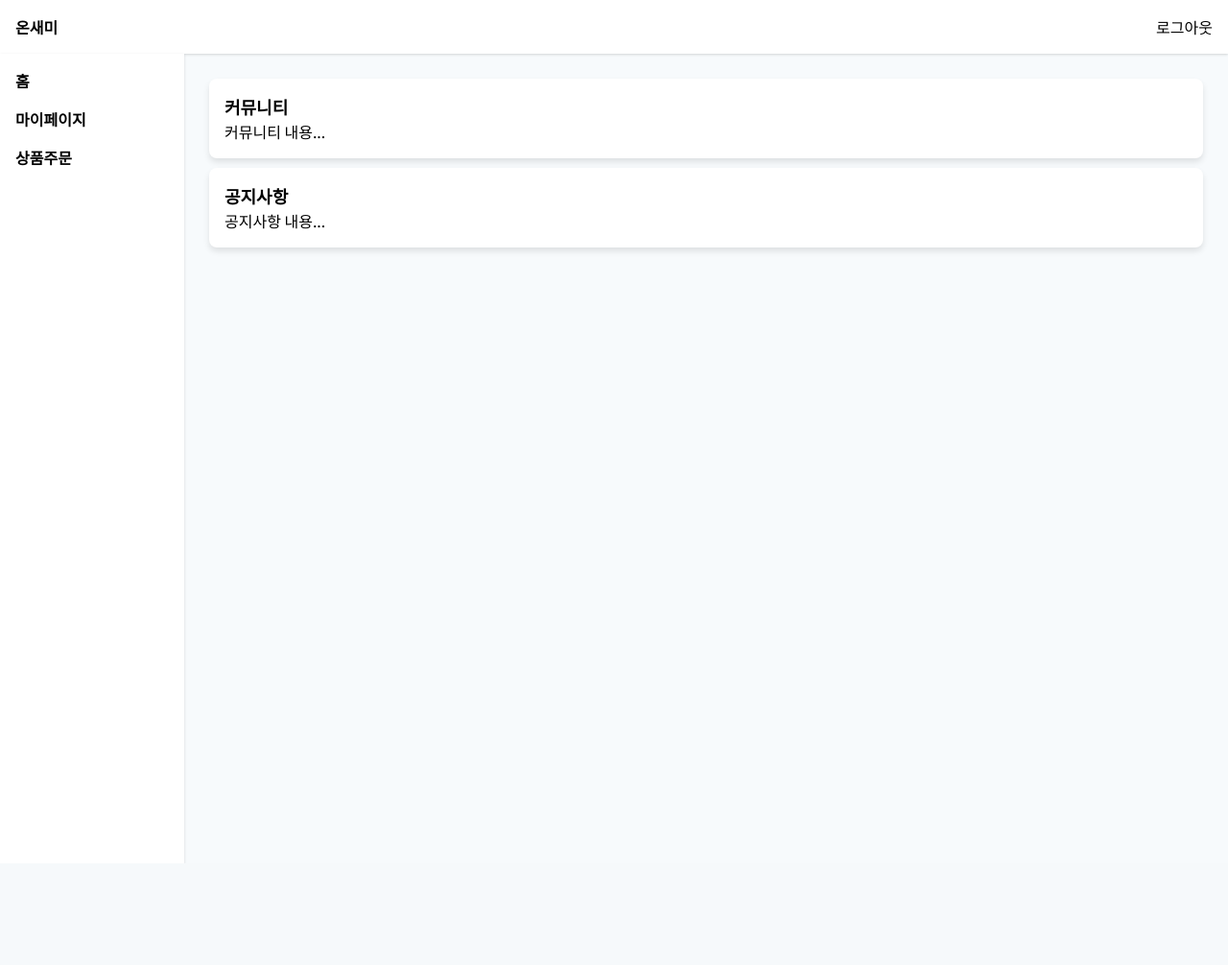
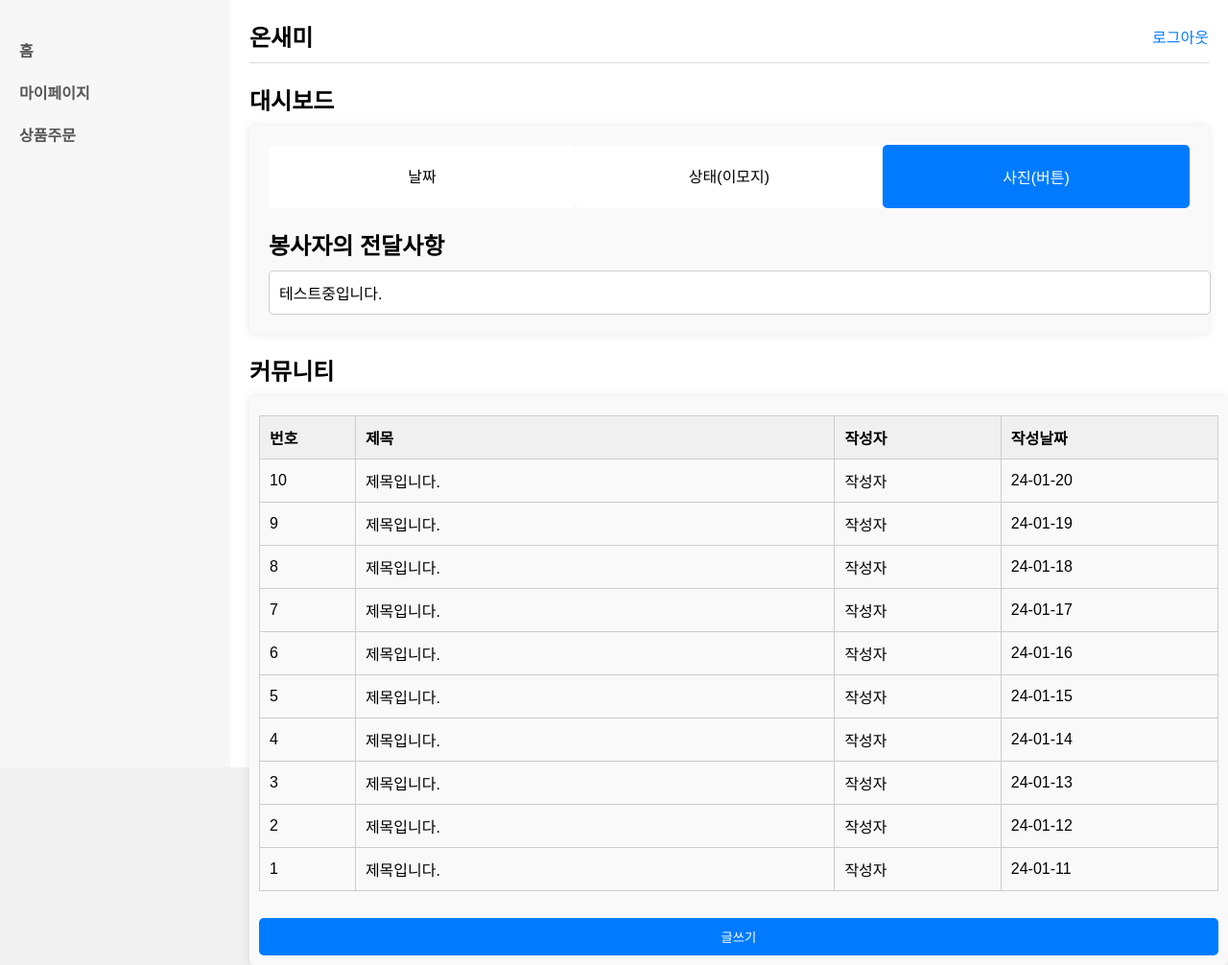
Before and after one commit to hyunjin1999/ONSEMI, a Django app: template main_app/templates/page/family.html in a window 1280 px wide. Shown: the whole page at 96% size. Before the commit the page ends 262 px from the top, so only its background shows below. Run offline with Django 3.2, Linux system fonts and the light colour scheme; the template is opened without the code that fills it, so the values that code supplies are empty; some libraries are stand-ins or nearby versions.

Commit message:
feat: 다빈 main_page 수정중

```diff
--- a/main_app/templates/page/family.html
+++ b/main_app/templates/page/family.html
@@ -1,46 +1,78 @@
+{% extends "layout.html" %}
+{% load static %}
+
+{% block title %}ONSEMI{% endblock %}
 <!DOCTYPE html>
-<html lang="en">
+<html lang="ko">
 {% load static %}
+{% block extra_css %}
 <link rel="stylesheet" href="{% static 'family.css' %}">
+{% endblock %}
+{% block content %}
 <head>
     <meta charset="UTF-8">
     <meta name="viewport" content="width=device-width, initial-scale=1.0">
-    <title>Prototype</title>
-    <script src="https://cdn.tailwindcss.com"></script>
-    <link href="https://fonts.googleapis.com/css2?family=Noto+Sans+KR:wght@400;700&display=swap" rel="stylesheet">
-    <style>
-        body {
-            font-family: 'Noto Sans KR', sans-serif;
-        }
-    </style>
+    <title>Dashboard</title>
+    <link rel="stylesheet" href="styles.css">
 </head>
 <body>
-    <div class="div1">
-        <header>
-            <div class="div2">온새미</div>
-            <button>로그아웃</button>
-        </header>
-
-        <div class="div3">
-            <aside>
-                <nav class="space-y-4">
-                    <a href="/" class="li1">홈</a>
-                    <a href="mypage/" class="li1">마이페이지</a>
-                    <a href="order/" class="li1">상품주문</a>
-                </nav>
-            </aside>
-
-            <main>
-                <div class="div4">
-                    <h2>커뮤니티</h2>
-                    <p>커뮤니티 내용...</p>
+    <div class="container">
+        <div class="sidebar">
+            <ul>
+                <li><a href="/">홈</a></li>
+                <li><a href="mypage">마이페이지</a></li>
+                <li><a href="order">상품주문</a></li>
+            </ul>
+        </div>
+        <div class="main-content">
+            <div class="header">
+                <span>온새미</span>
+                <a href="#" class="logout">로그아웃</a>
+            </div>
+            <div class="dashboard-section">
+                <h2>대시보드</h2>
+                <div class="dashboard">
+                    <div class="box-container">
+                        <div class="small-box" id="date-box">날짜</div>
+                        <div class="small-box" id="status-box">상태(이모지)</div>
+                        <div class="small-box" id="camera-box">
+                            <button class="camera-button">사진(버튼)</button>
+                        </div>
+                    </div>
+                    <h2>봉사자의 전달사항</h2>
+                    <div class="message-box">
+                        테스트중입니다.
+                    </div>
                 </div>
-                <div class="div5">
-                    <h2>공지사항</h2>
-                    <p>공지사항 내용...</p>
+            </div>
+            <div class="community-section">
+                <h2>커뮤니티</h2>
+                <div class="community">
+                    <table class="table">
+                        <tr>
+                            <th class="num">번호</th>
+                            <th class="title">제목</th>
+                            <th>작성자</th>
+                            <th>작성날짜</th>
+                        </tr>
+                        <script>
+                            var i, day = 20;
+                            for (i = 10; i > 0; i--) {
+                                document.write("<tr class='body'>");
+                                document.write("<td class='num'>" + i +"</td>");
+                                document.write("<td class='title'>제목입니다.</td>");
+                                document.write("<td>작성자</td>");
+                                document.write("<td>24-01-" + day-- + "</td>");
+                                document.write("</tr>");
+                            }
+                        </script>
+                    </table>
+                    <br>
+                    <button class="add-post-button" onclick="location.href='write.html'">글쓰기</button>
                 </div>
-            </main>
+            </div>
         </div>
     </div>
 </body>
 </html>
+{% endblock %}
--- a/main_app/templates/page/login.html
+++ b/main_app/templates/page/login.html
@@ -0,0 +1 @@
+{% extends "layout.html" %}
--- a/main_app/templates/page/mypage.html
+++ b/main_app/templates/page/mypage.html
@@ -0,0 +1,4 @@
+{% extends "layout.html" %}
+{% load static %}
+
+{% block title %}ONSEMI{% endblock %}
--- a/main_app/templates/page/order.html
+++ b/main_app/templates/page/order.html
@@ -0,0 +1,4 @@
+{% extends "layout.html" %}
+{% load static %}
+
+{% block title %}ONSEMI{% endblock %}
--- a/static/base.css
+++ b/static/base.css
@@ -4,6 +4,8 @@
     font-weight: normal;
     font-style: normal;
 }
+
+
 body {
     font-family: 'KCC-Hanbit';
     font-size: 30px;
@@ -15,6 +17,8 @@ body {
     overflow: hidden;
 
 }
+
+
 .sidebar {
     width: 50%;
     height: 100vh;
--- a/static/family.css
+++ b/static/family.css
@@ -1,64 +1,168 @@
-.li1 {
-    display: block;
-    color: black;
+body {
+    font-family: Arial, sans-serif;
+    margin: 0;
+    background-color: #f0f0f0;
+}
+
+.container {
+    display: flex;
+    height: 100vh;
+}
+
+.sidebar {
+    width: 200px;
+    background-color: #f7f7f7;
+    padding: 20px;
+}
+
+.sidebar ul {
+    list-style-type: none;
+    padding: 0;
+}
+
+.sidebar ul li {
+    margin: 20px 0;
+}
+
+.sidebar ul li a {
+    text-decoration: none;
+    color: #555;
     font-weight: bold;
 }
 
-body {
-    background-color: #f7fafc;
+.sidebar ul li a:hover {
+    color: #007bff;
 }
 
-header {
-    background-color: #ffffff;
-    box-shadow: 0 1px 3px rgba(0, 0, 0, 0.1), 0 1px 2px rgba(0, 0, 0, 0.06);
-    padding: 16px;
+.main-content {
+    flex-grow: 1;
+    padding: 20px;
+    background-color: #fff;
+}
+
+.header {
     display: flex;
     justify-content: space-between;
     align-items: center;
+    padding-bottom: 10px;
+    border-bottom: 1px solid #ddd;
 }
 
-aside {
-    background-color: #ffffff;
-    box-shadow: 0 1px 3px rgba(0, 0, 0, 0.1), 0 1px 2px rgba(0, 0, 0, 0.06);
-    width: 192px;
-    padding: 16px;
-}
-
-main {
-    flex: 1;
-    padding: 16px;
-    gap: 16px;
-
-}
-button {
-    color: #4B5563;
-}
-
-.div4 h2, .div5 h2 {
-    font-size: 18px;
+.header span {
+    font-size: 24px;
     font-weight: bold;
 }
 
-.div1 {
-    height: 900px;
-    display: flex;
-    flex-direction: column;
+.logout {
+    color: #007bff;
+    text-decoration: none;
 }
 
-.div2 {
-    font-size: 16px;
-    font-weight: bold;
+.dashboard-section,
+.community-section {
+    margin-top: 20px;
 }
 
-.div3 {
-    display: flex;
-    flex: 1;
+.dashboard-section h2,
+.community-section h2 {
+    margin: 10px 0;
 }
 
-.div4, .div5 {
-    background-color: #fff;
-    box-shadow: 0px 4px 6px rgba(0, 0, 0, 0.1);
-    padding: 16px;
-    border-radius: 8px;
-    margin : 10px
+.dashboard {
+    background-color: #f9f9f9;
+    padding: 20px;
+    border-radius: 5px;
+    box-shadow: 0 0 10px rgba(0, 0, 0, 0.1);
 }
+
+.box-container {
+    display: flex;
+    justify-content: space-between;
+    margin-bottom: 20px;
+}
+
+.small-box {
+    width: 30%;
+    padding: 20px;
+    text-align: center;
+    border-radius: 5px;
+    background-color: #e0e0e0;
+}
+
+#date-box {
+    background-color: #ffffff;
+}
+
+#status-box {
+    background-color: #ffffff;
+}
+
+#camera-box {
+    background-color: #007bff;
+}
+
+.camera-button {
+    background: none;
+    border: none;
+    font-size: 16px;
+    color: white;
+    cursor: pointer;
+}
+
+.message-box {
+    width: 100%;
+    padding: 10px;
+    margin-top: 10px;
+    background-color: #ffffff;
+    border: 1px solid #ccc;
+    border-radius: 5px;
+}
+
+.community {
+    width: 100%;
+    padding: 10px;
+    background-color: #f9f9f9;
+    border-radius: 5px;
+    box-shadow: 0 0 10px rgba(0, 0, 0, 0.1);
+}
+
+.table {
+    width: 100%;
+    border-collapse: collapse;
+    margin-top: 10px;
+}
+
+.table th, .table td {
+    padding: 10px;
+    text-align: left;
+}
+
+.table th {
+    background-color: #f0f0f0;
+    border: 1px solid #ccc;
+}
+
+.table td {
+    border: 1px solid #ccc;
+}
+
+.num {
+    width: 10%;
+}
+
+.title {
+    width: 50%;
+}
+
+.add-post-button {
+    margin-top: 10px;
+    padding: 10px 20px;
+    background-color: #007bff;
+    border: none;
+    color: white;
+    border-radius: 5px;
+    cursor: pointer;
+    display: block;
+    width: 100%;
+    text-align: center;
+}
--- /dev/null
+++ b/templates/layout.html
@@ -0,0 +1,18 @@
+<!DOCTYPE html>
+<html lang="ko">
+{% load static %}
+<head>
+    <meta charset="UTF-8">
+    <meta name="viewport" content="width=device-width, initial-scale=1.0">
+    <link rel="icon" href="{% static 'main/onsemi.ico' %}">
+    <link rel="stylesheet" href="{% static 'layout.css' %}">
+    <title>{% block title %}{% endblock %}</title>
+    <!-- 추가적인 스타일시트 및 스크립트 태그들 -->
+    {% block extra_css %}{% endblock %}
+</head>
+<body>
+
+    {% block content %}{% endblock %}
+
+</body>
+</html>
```
Also changed, not shown: main_app/templates/page/index.html (+8 -3 lines), main_app/templates/page/introduce.html (+89 -0 lines), static/introduce.css (added, +83 -0 lines), main_app/templates/page/volunteer.html (added), static/layout.css (added), static/main/onsemi.ico (added).
